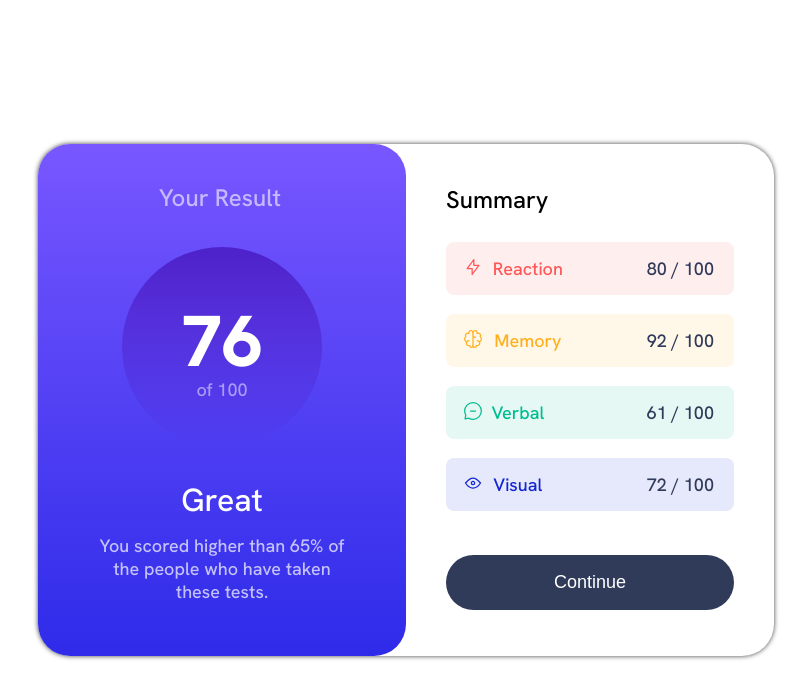
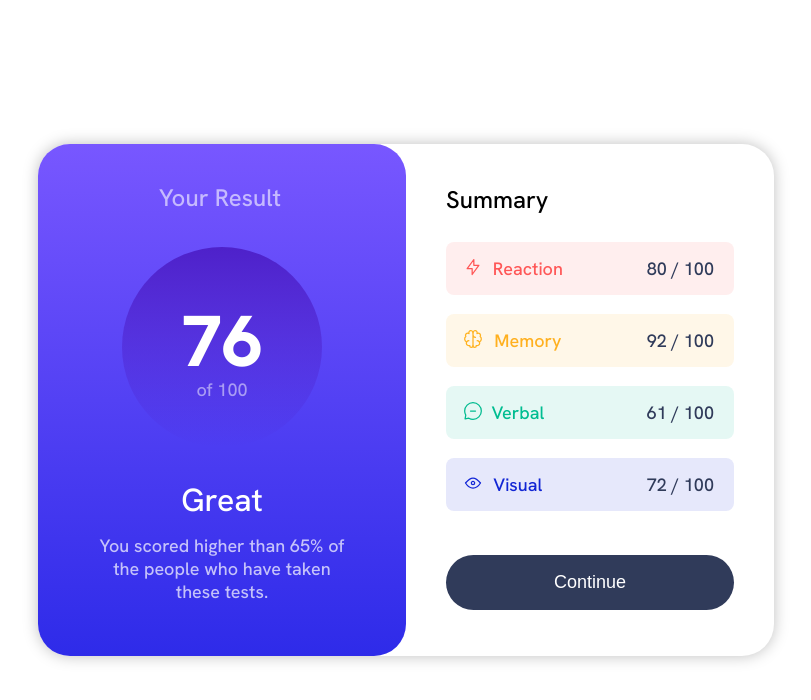
Before and after one commit to UtopicUnicorn995/results-summary-component, a plain HTML site: page index.html in a window 1280 px wide. Shown: the whole page, without its empty margins (234-1045 px from the left). Drawn offline with Linux system fonts and the light colour scheme.

Commit message:
Update style.css

```diff
--- a/style.css
+++ b/style.css
@@ -45,9 +45,9 @@ main{
     justify-content: center;
     align-items: center;
     border-radius: 32px;
-    box-shadow: 0px 0px 5px 0px rgba(0,0,0,0.75);
--webkit-box-shadow: 0px 0px 5px 0px rgba(0,0,0,0.75);
--moz-box-shadow: 0px 0px 5px 0px rgba(0,0,0,0.75);
+    box-shadow: 0px 0px 15px 0px rgba(0,0,0,0.25);
+-webkit-box-shadow: 0px 0px 15px 0px rgba(0,0,0,0.25);
+-moz-box-shadow: 0px 0px 15px 0px rgba(0,0,0,0.25);
 }
 
 section{
```
